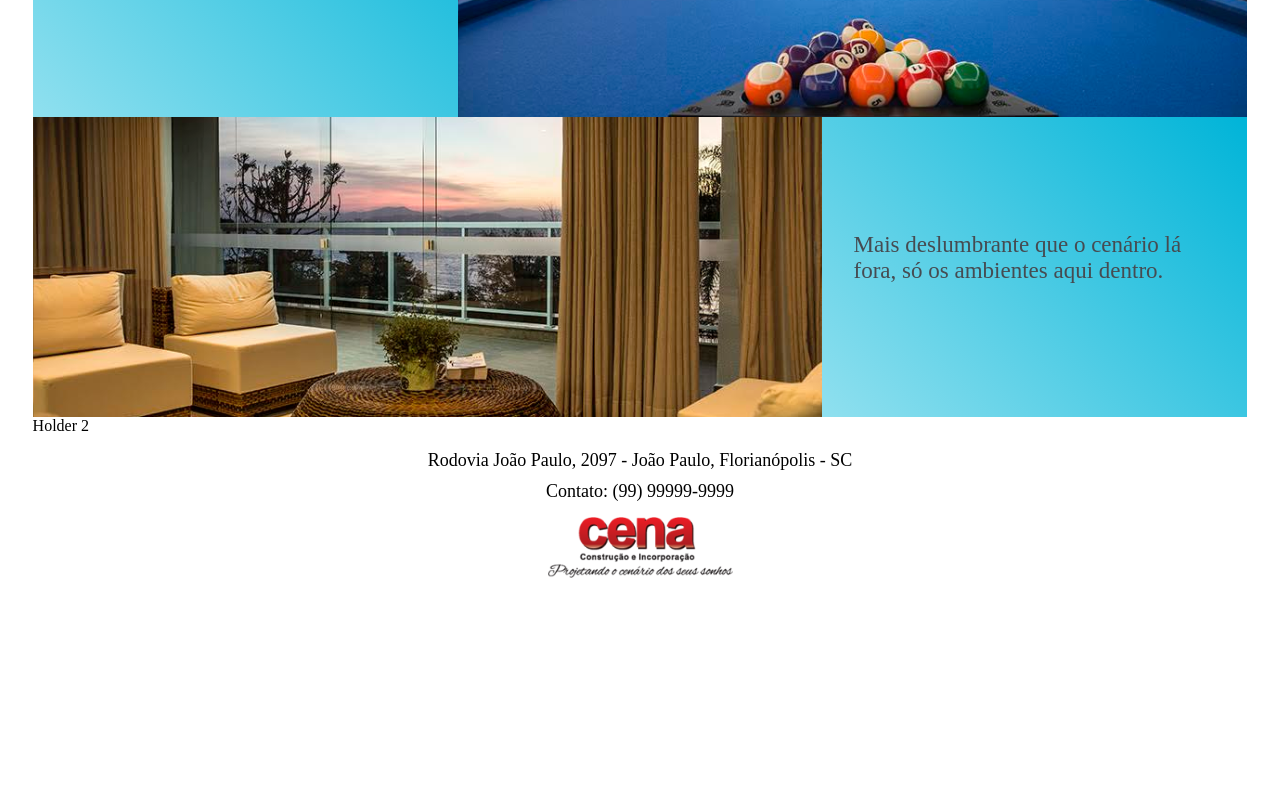
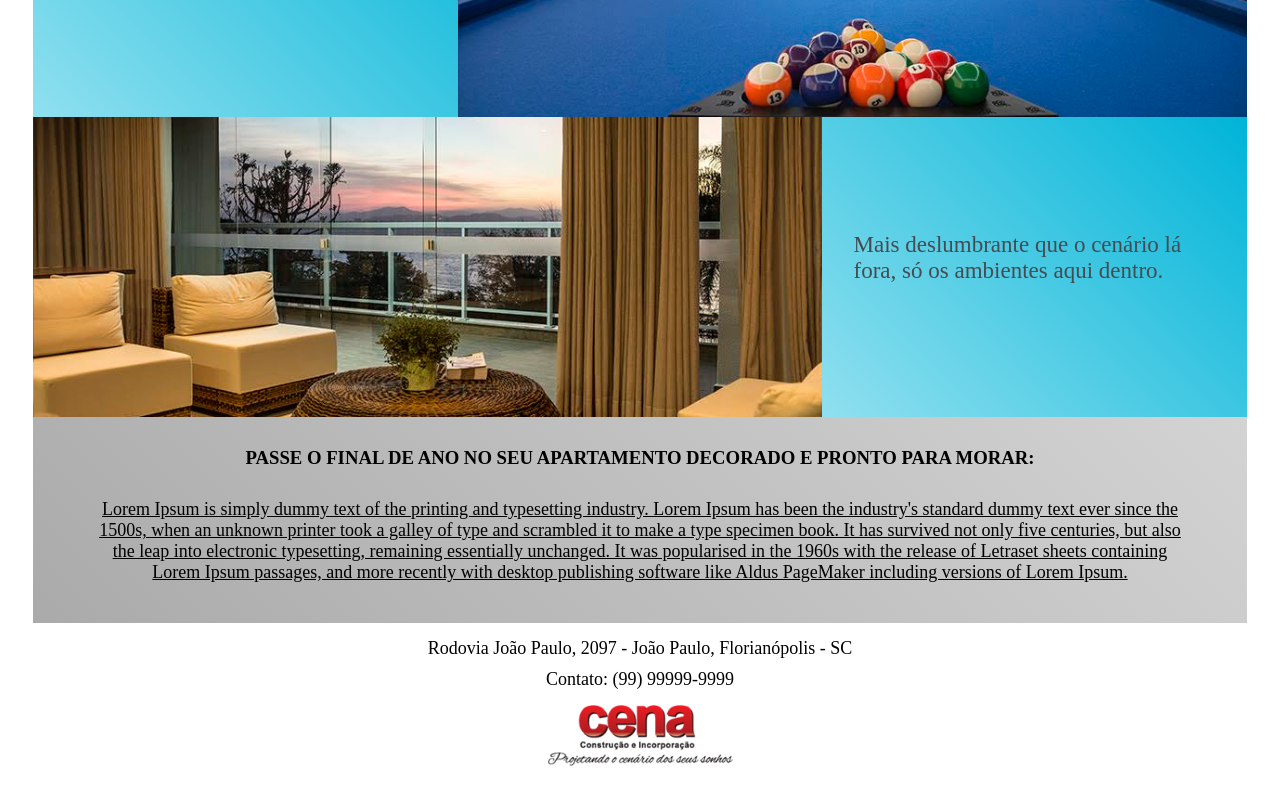
Before and after one commit to SottoMayor/React-StyledComponents, a React (Create React App) app: page / in a window 1280 px wide. Shown: the part 1547-2347 px from the top of the page. Before the commit the page ends 2159 px from the top, so only its background shows below. Built offline with nearby package versions, Linux system fonts and the light colour scheme; a web font is replaced by a local one.

Commit message:
creating the Holder Down and Finishing the layout project

```diff
--- a/src/App.js
+++ b/src/App.js
@@ -7,6 +7,8 @@ import Banner from './components/Banner';
 import HolderUP from './components/HolderUP';
 
 import MosaicContainer from './containers/MosaicContainer';
+
+import HolderDOWN from './components/HolderDOWN';
 
 const App = () => {
 
@@ -20,9 +22,7 @@ const App = () => {
 
             <MosaicContainer/>
 
-            <div>
-              Holder 2
-            </div>
+            <HolderDOWN/>
 
         </Layout>
     </React.Fragment>
--- /dev/null
+++ b/src/components/HolderDOWN.js
@@ -0,0 +1,41 @@
+import React from 'react';
+import Container from '../styled-components/Container';
+
+import GrayStripe from '../styled-components/GrayStripe';
+
+import StandardParagraph from '../styled-components/StandartParagraph';
+
+
+
+const HolderDOWN = () => {
+    return (
+        <GrayStripe style={{textAlign: 'center'}} >
+
+            <Container>
+                <h3>
+                    PASSE O FINAL DE ANO NO SEU APARTAMENTO DECORADO E PRONTO PARA MORAR:
+                </h3>
+            </Container>
+
+            <Container>
+
+                <StandardParagraph>
+                    <u>
+                        Lorem Ipsum is simply dummy text of the printing and typesetting industry.
+                        Lorem Ipsum has been the industry's standard dummy text ever since the 1500s,
+                        when an unknown printer took a galley of type and scrambled it to make a type
+                        specimen book. It has survived not only five centuries, but also the leap into
+                        electronic typesetting, remaining essentially unchanged. It was popularised in
+                        the 1960s with the release of Letraset sheets containing Lorem Ipsum passages,
+                        and more recently with desktop publishing software like Aldus PageMaker
+                        including versions of Lorem Ipsum.
+                    </u>
+                </StandardParagraph>
+
+            </Container>
+
+        </GrayStripe>
+    )
+}
+
+export default HolderDOWN
```
